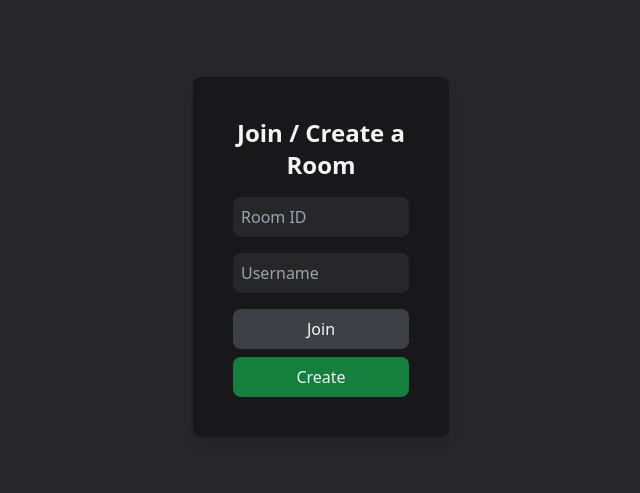
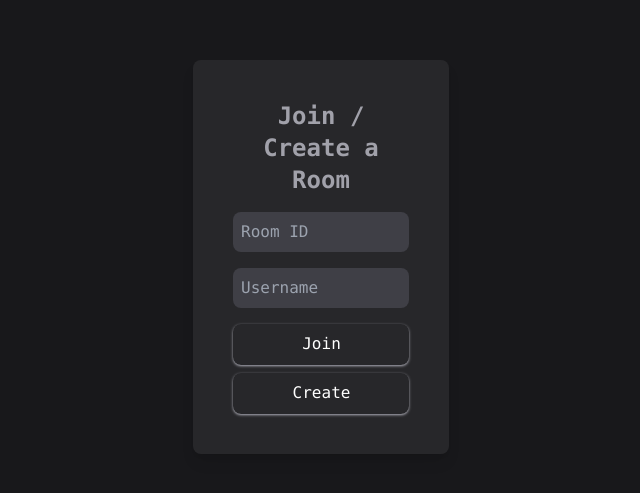
Before and after one commit to skmayya1/ANDAR-BAHAR, a React (Vite) app in the folder Client/: page /room in a window 1280 px wide. Shown: the part 143-636 px from the top of the page, without its empty margins (319-959 px from the left). Built offline with nearby package versions, Linux system fonts and the light colour scheme; no server answers.

Commit message:
Made Ui Changes

```diff
--- a/Client/src/Context/Socketcontext.tsx
+++ b/Client/src/Context/Socketcontext.tsx
@@ -19,6 +19,8 @@ export const SocketProvider = ({ children }: SocketProviderProps): ReactElement
     const [socket, setSocket] = useState<Socket | null>(null);
     const [msg, setmsg] = useState("dnsjfbhds")
 
+
+
     useEffect(() => {
         const newSocket = io('http://localhost:3000');
         setSocket(newSocket);
--- a/Client/src/Pages/Join.tsx
+++ b/Client/src/Pages/Join.tsx
@@ -37,9 +37,9 @@ const Join = () => {
   }
 
   return (
-    <div className="h-screen w-full bg-zinc-800 flex items-center justify-center">
-      <div className="bg-zinc-900 rounded-lg shadow-lg w-[20%] p-10">
-        <h1 className="text-2xl font-bold text-center text-zinc-100">Join / Create a Room</h1>
+    <div className="h-screen w-full bg-zinc-900 flex items-center justify-center">
+      <div className="bg-zinc-800 rounded-lg shadow-lg w-[20%] p-10">
+        <h1 className="text-2xl font-bold text-center text-zinc-400 font-mono">Join / Create a Room</h1>
 
         <div className="mt-4">
           <input
@@ -48,7 +48,7 @@ const Join = () => {
             value={formData.roomID}
             onChange={handleChange}
             placeholder="Room ID"
-            className="w-full p-2 rounded-lg bg-zinc-800 text-zinc-100 outline-none"
+            className="w-full p-2 rounded-lg bg-zinc-700 text-white outline-none font-mono"
           />
         </div>
 
@@ -59,19 +59,19 @@ const Join = () => {
             value={formData.username}
             onChange={handleChange}
             placeholder="Username"
-            className="w-full p-2 rounded-lg bg-zinc-800 text-zinc-100 outline-none"
+            className="w-full p-2 rounded-lg bg-zinc-700 text-white outline-none font-mono"
           />
         </div>
 
         <div className="mt-4">
           <button
             onClick={handleJoin}
-            className="w-full p-2 rounded-lg mb-1 bg-zinc-700 text-zinc-100">
+            className="w-full p-2 rounded-lg mb-1 hover:border-zinc-300 border-transparent transition-all ease-in-out duration-300 border-b border-l shadow shadow-zinc-400  text-white   font-mono">
             Join
           </button>
           <button
             onClick={handleCreate}
-            className="w-full p-2 rounded-lg mt-1 bg-green-700 text-zinc-100">
+            className="w-full p-2 rounded-lg mt-1 text-white hover:border-zinc-300 border-transparent transition-all ease-in-out duration-300 border-b border-l shadow shadow-zinc-400  font-mono">
             Create
           </button>
         </div>
```
